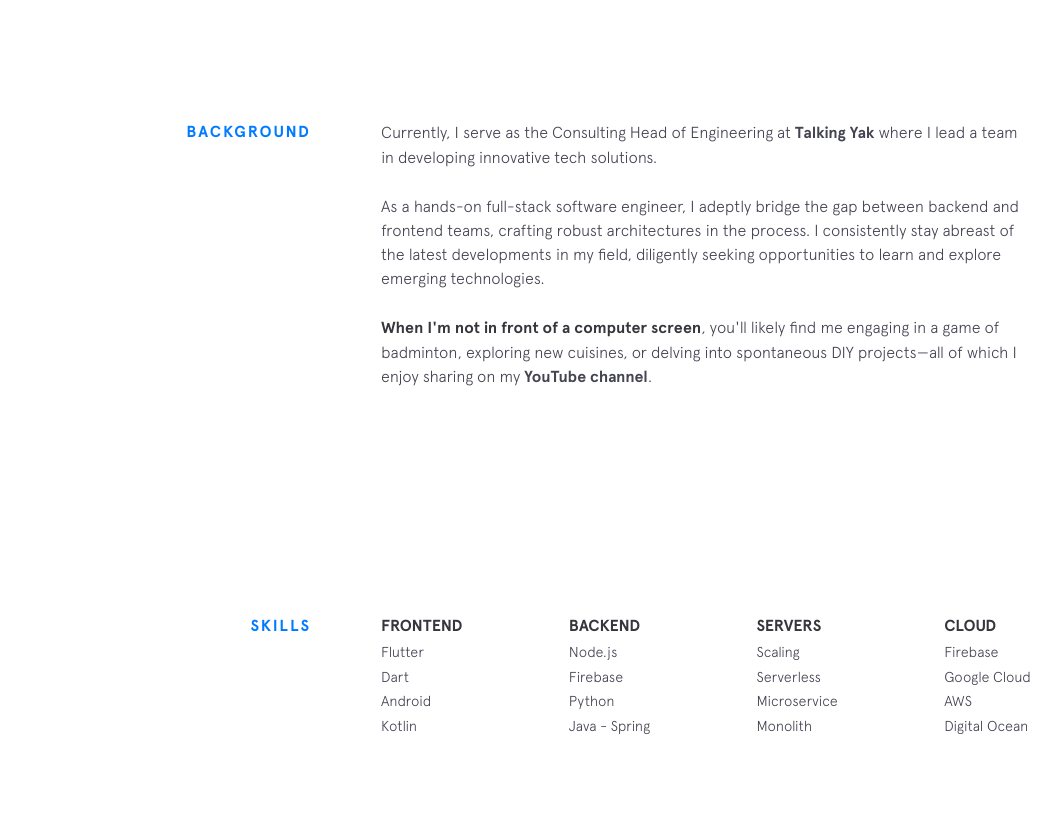
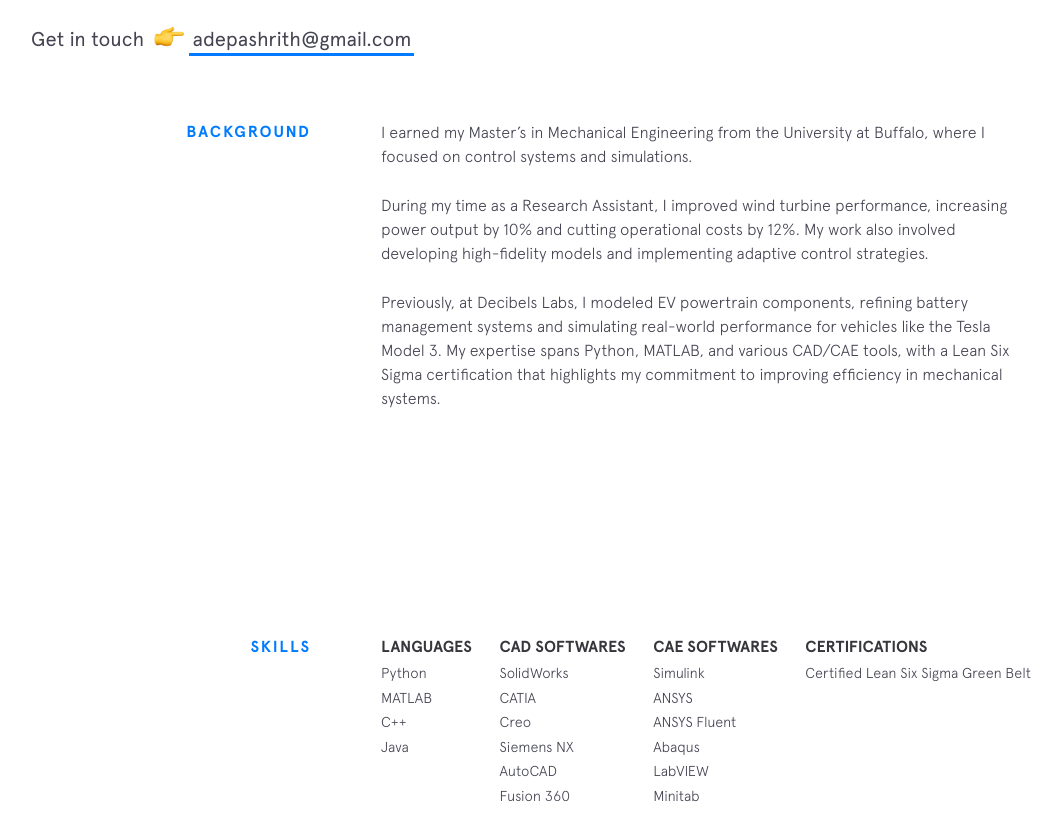
Before and after one commit to adepuashrith/adepuashrith.github.io, a Gatsby site: page / in a window 1280 px wide. Shown: the part 780-1593 px from the top of the page, without its empty margins (69-1130 px from the left). Built offline with nearby package versions, Linux system fonts and the light colour scheme; Gatsby itself is replaced by a stand-in of ours.

Commit message:
Added intro, background, skills and domain

```diff
--- a/src/components/background/background.js
+++ b/src/components/background/background.js
@@ -1,38 +1,27 @@
 import * as React from "react"
-
 
 const backgroundData = {
   title: "Background",
-  part1: "Currently, I serve as the Consulting Head of Engineering at ",
-  part2: "Talking Yak",
-  part2Href: "https://talkingyak.com/",
-  part3: " where I lead a team in developing innovative tech solutions.",
-  line2: "As a hands-on full-stack software engineer, I adeptly bridge the gap between backend and frontend teams, crafting robust architectures in the process. I consistently stay abreast of the latest developments in my field, diligently seeking opportunities to learn and explore emerging technologies.",
-  line3Part1: "When I'm not in front of a computer screen",
-  line3Part2: ", you'll likely find me engaging in a game of badminton, exploring new cuisines, or delving into spontaneous DIY projects—all of which I enjoy sharing on my ",
-  line3Part3: "YouTube channel",
-  line3Part3Href: "https://www.youtube.com/@kavindiy",
-  line3Part4: ".",
+  part1: "I earned my Master’s in Mechanical Engineering from the University at Buffalo, where I focused on control systems and simulations. ",
+  line2: "During my time as a Research Assistant, I improved wind turbine performance, increasing power output by 10% and cutting operational costs by 12%. My work also involved developing high-fidelity models and implementing adaptive control strategies.",
+  line3: "Previously, at Decibels Labs, I modeled EV powertrain components, refining battery management systems and simulating real-world performance for vehicles like the Tesla Model 3. My expertise spans Python, MATLAB, and various CAD/CAE tools, with a Lean Six Sigma certification that highlights my commitment to improving efficiency in mechanical systems.",
 };
+
 const Background = () => (
   <section className="section background">
     <div className="section__title">{backgroundData.title}</div>
     <div className="section__content">
       <p>
         {backgroundData.part1}
-        <a className="underline-link" href={backgroundData.part2Href} target="_blank" rel="noreferrer">{backgroundData.part2}</a>
-        {backgroundData.part3}
       </p>
       <p>
         {backgroundData.line2}
       </p>
       <p>
-        <strong>{backgroundData.line3Part1}</strong>{backgroundData.line3Part2}
-        <a className="underline-link" href={backgroundData.line3Part3Href} target="_blank" rel="noreferrer">{backgroundData.line3Part3}</a>
-        {backgroundData.line3Part4}
+        {backgroundData.line3}
       </p>
     </div>
   </section>
 )
 
-export default Background
+export default Background;
--- a/src/components/experience/experience.js
+++ b/src/components/experience/experience.js
@@ -67,7 +67,7 @@ const Experience = () => (
         }
       </div>
 
-      <a href="./kavin_varnan_resume.pdf" target="_blank" rel="noreferrer" className="arrow-link">View My Resume</a>
+      <a href="./AshrithAdepu_Resume.pdf" target="_blank" rel="noreferrer" className="arrow-link">View My Resume</a>
     </div>
   </section>
 )
--- a/src/components/intro/intro.js
+++ b/src/components/intro/intro.js
@@ -5,11 +5,11 @@ import "./intro.scss"
 const introData = {
   title: "Hello! ",
   beforeName: "I'm ",
-  name: "Kavin Varnan",
-  afterName: ", an expert in top-tier mobile/web app architecture & robust backend servers.",
+  name: "Ashrith Adepu",
+  afterName: ", a Mechanical Engineer with expertise in simulation, control systems, and mechanical design. I’ve optimized wind turbine performance and modeled EV powertrains, always aiming to push boundaries in efficiency and innovation.",
   contact: "Get in touch ",
-  email: "kavin@varnan.me",
-  mailTo: "mailto:kavin@varnan.me",
+  email: "adepashrith@gmail.com",
+  mailTo: "mailto:adepashrith@gmail.com",
 };
 const Intro = () => {
   const [isHovering, setIsHovering] = React.useState(false);
--- a/src/components/seo.js
+++ b/src/components/seo.js
@@ -1,9 +1,9 @@
 import * as React from "react"
 
 const seoData = {
-  "title": "Kavin Varnan",
-  "description": "Kavin Varnan is a an expert in top-tier mobile/web app architecture & robust backend servers",
-  "author": "Kavin Varnan",
+  "title": "Ashrith Adepu",
+  "description": "Ashrith Adepu is a Mechanical Engineer with expertise in simulation, control systems, and mechanical design. He has optimized wind turbine performance and modeled EV powertrains, always aiming to push boundaries in efficiency and innovation.",
+  "author": "Ashrith Adepu",
   "siteUrl": "https://kavin.varnan.me",
 }
 
--- a/src/components/skills/skills.js
+++ b/src/components/skills/skills.js
@@ -2,48 +2,61 @@ import * as React from "react"
 import "./skills.scss"
 
 const skillsData = {
-  "languagesTitle": "Frontend",
-  "languages": ["Flutter", "Dart", "Android", "Kotlin"],
-  "frameworksTitle": "Backend",
-  "frameworks": ["Node.js", "Firebase", "Python", "Java - Spring"],
-  "toolsTitle": "Servers",
-  "tools": ["Scaling", "Serverless", "Microservice", "Monolith"],
-  "designTitle": "Cloud",
-  "design": ["Firebase", "Google Cloud", "AWS", "Digital Ocean"],
+  "languagesTitle": "Languages",
+  "languages": ["Python", "MATLAB", "C++", "Java"],
+  "certificationsTitle": "Certifications",
+  "certifications": ["Certified Lean Six Sigma Green Belt"],
+  "cadSoftwaresTitle": "CAD Softwares",
+  "cadSoftwares": ["SolidWorks", "CATIA", "Creo", "Siemens NX", "AutoCAD", "Fusion 360"],
+  "caeSoftwaresTitle": "CAE Softwares",
+  "caeSoftwares": ["Simulink", "ANSYS", "ANSYS Fluent", "Abaqus", "LabVIEW", "Minitab"],
+  "domainTitle": "Domain Expertise",
+  "domain": ["Control Systems", "HVAC", "Design for Manufacturability", "Mechanical Systems Optimization", "Data Center Infrastructure", "Mechanical System Design", "Preventative Maintenance", "Operational Efficiency", "Root Cause Analysis", "Fluid Mechanics", "Heat Transfer", "Applied Thermodynamics"],
 }
 
 const Skills = () => (
+  <>
     <section className="section skills">
       <div className="section__title">Skills</div>
       <div className="section__content">
-      <div className="skillz">
+        <div className="skillz" style={{ display: 'flex', justifyContent: 'space-between' }}>
           <div className="skillz__category">
             <div className="skillz__category__label">{skillsData.languagesTitle}</div>
             <ul>
-            {skillsData.languages.map((data) => <li className="skillz__category__item">{data}</li>)}
+              {skillsData.languages.map((data) => <li className="skillz__category__item" key={data}>{data}</li>)}
             </ul>
           </div>
           <div className="skillz__category">
-          <div className="skillz__category__label">{skillsData.frameworksTitle}</div>
+            <div className="skillz__category__label">{skillsData.cadSoftwaresTitle}</div>
             <ul>
-            {skillsData.frameworks.map((data) => <li className="skillz__category__item">{data}</li>)}
+              {skillsData.cadSoftwares.map((data) => <li className="skillz__category__item" key={data}>{data}</li>)}
             </ul>
           </div>
           <div className="skillz__category">
-          <div className="skillz__category__label">{skillsData.toolsTitle}</div>
+            <div className="skillz__category__label">{skillsData.caeSoftwaresTitle}</div>
             <ul>
-            {skillsData.tools.map((data) => <li className="skillz__category__item">{data}</li>)}
+              {skillsData.caeSoftwares.map((data) => <li className="skillz__category__item" key={data}>{data}</li>)}
             </ul>
           </div>
           <div className="skillz__category">
-          <div className="skillz__category__label">{skillsData.designTitle}</div>
+            <div className="skillz__category__label">{skillsData.certificationsTitle}</div>
             <ul>
-            {skillsData.design.map((data) => <li className="skillz__category__item">{data}</li>)}
+              {skillsData.certifications.map((data) => <li className="skillz__category__item" key={data}>{data}</li>)}
             </ul>
           </div>
         </div>
       </div>
     </section>
+
+    <section className="section domain">
+      <div className="section__title">Domain Expertise</div>
+      <div className="section__content">
+        <ul>
+          {skillsData.domain.map((data) => <li className="skillz__category__item" key={data}>{data}</li>)}
+        </ul>
+      </div>
+    </section>
+  </>
 )
 
-export default Skills
+export default Skills;
```
Lines whose indentation alone changed are shown as unchanged.
